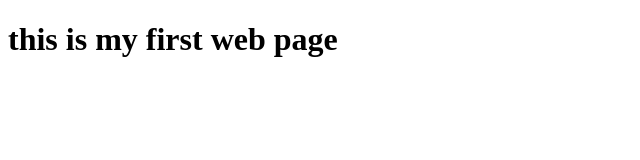
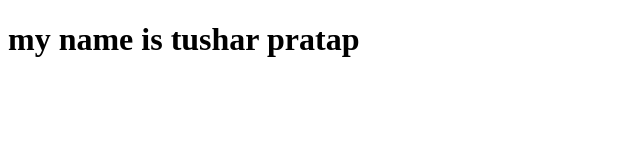
Before and after one commit to tusharpratapsingh759/HTML-CSE29, a plain HTML site: page index.html in a window 1280 px wide. Shown: the whole page, without its empty margins (0-640 px from the left). Drawn offline with Linux system fonts and the light colour scheme.

Commit message:
first creation

```diff
--- a/index.html
+++ b/index.html
@@ -6,6 +6,6 @@
     <title>my first web page</title>
 </head>
 <body>
-    <h1>this is my first web page</h1>
+    <h1>my name is tushar pratap</h1>
 </body>
 </html>
```
